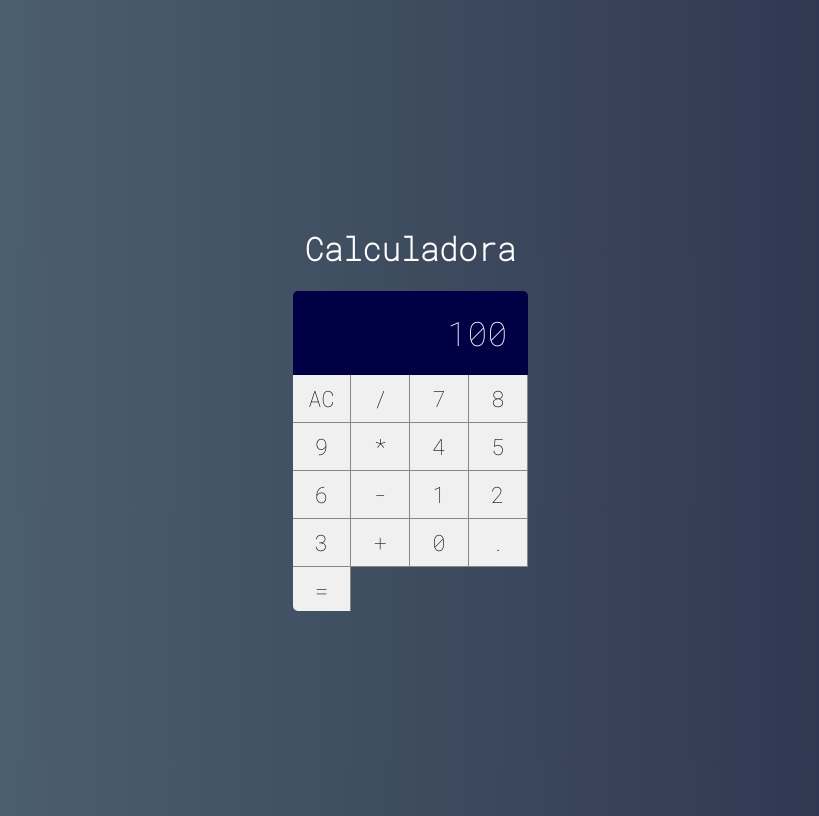
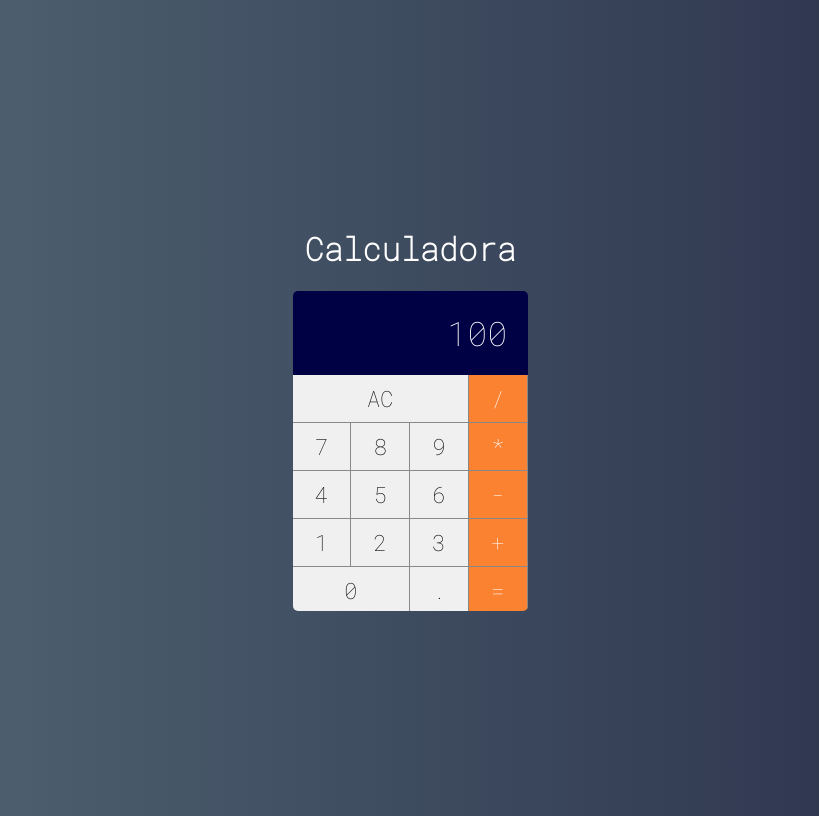
Before and after one commit to kaua-reis-clear/Projeto_Calculadora_React, a React (Create React App) app: page / in a window 1280 px wide. Shown: the whole page, without its empty margins (230-1049 px from the left). Built offline with nearby package versions, Linux system fonts and the light colour scheme.

Commit message:
buttons styleds and organizeds in grid.

```diff
--- a/src/components/Button.css
+++ b/src/components/Button.css
@@ -11,3 +11,26 @@
     border-bottom: var(--border-button);
     outline: none;
 }
+
+.button:active {
+    background-color: #ccc;
+}
+
+.button.double {
+    grid-column: span 2;
+}
+
+.button.triple {
+    grid-column: span 3;
+}
+
+.button.operation {
+    background-color: #fa8231;
+    color: #fff;
+}
+
+.button.operation:active {
+    background-color: #fa8231cc
+
+
+}
--- a/src/components/Button.jsx
+++ b/src/components/Button.jsx
@@ -1,5 +1,16 @@
 import React from 'react';
 import './Button.css'
 
-export default props =>
-    <button className="button">{props.label}</button>
+export default props => {
+    let classes = 'button';
+    classes += props.operation ? ' operation' : '';
+    classes += props.double ? ' double' : '';
+    classes += props.triple ? ' triple' : '';
+
+    return (
+        <button
+        onClick={e => props.click && props.click(props.label)}
+        className={classes}>
+            {props.label}
+        </button>
+    );}
--- a/src/main/Calculator.jsx
+++ b/src/main/Calculator.jsx
@@ -5,27 +5,45 @@
 import Display from '../components/Display'
 
 export default class Calculator extends Component {
+    constructor(props) {
+        super(props);
+
+        this.clearMemory = this.clearMemory.bind(this);
+        this.setOperation = this.setOperation.bind(this);
+        this.addDigit = this.addDigit.bind(this);
+    }
+    clearMemory() {
+        console.log('limpar');
+    }
+
+    setOperation(operation) {
+        console.log(operation);
+    }
+
+    addDigit(n) {
+        console.log(n);
+    }
     render() {
         return (
             <div className="calculator">
                 <Display value={100}/>
-                <Button label="AC" />
-                <Button label="/" />
-                <Button label="7" />
-                <Button label="8" />
-                <Button label="9" />
-                <Button label="*" />
-                <Button label="4" />
-                <Button label="5" />
-                <Button label="6" />
-                <Button label="-" />
-                <Button label="1" />
-                <Button label="2" />
-                <Button label="3" />
-                <Button label="+" />
-                <Button label="0" />
-                <Button label="." />
-                <Button label="=" />
+                <Button label="AC" click={this.clearMemory()} triple/>
+                <Button label="/" click={this.setOperation}  operation />
+                <Button label="7" click={this.addDigit} />
+                <Button label="8" click={this.addDigit} />
+                <Button label="9" click={this.addDigit} />
+                <Button label="*" click={this.setOperation}  operation />
+                <Button label="4" click={this.addDigit} />
+                <Button label="5" click={this.addDigit} />
+                <Button label="6" click={this.addDigit} />
+                <Button label="-" click={this.setOperation}  operation />
+                <Button label="1" click={this.addDigit} />
+                <Button label="2" click={this.addDigit} />
+                <Button label="3" click={this.addDigit} />
+                <Button label="+" click={this.setOperation}  operation />
+                <Button label="0" click={this.addDigit} double/>
+                <Button label="." click={this.addDigit} />
+                <Button label="=" click={this.setOperation}  operation />
             </div>
         )
     }
```
